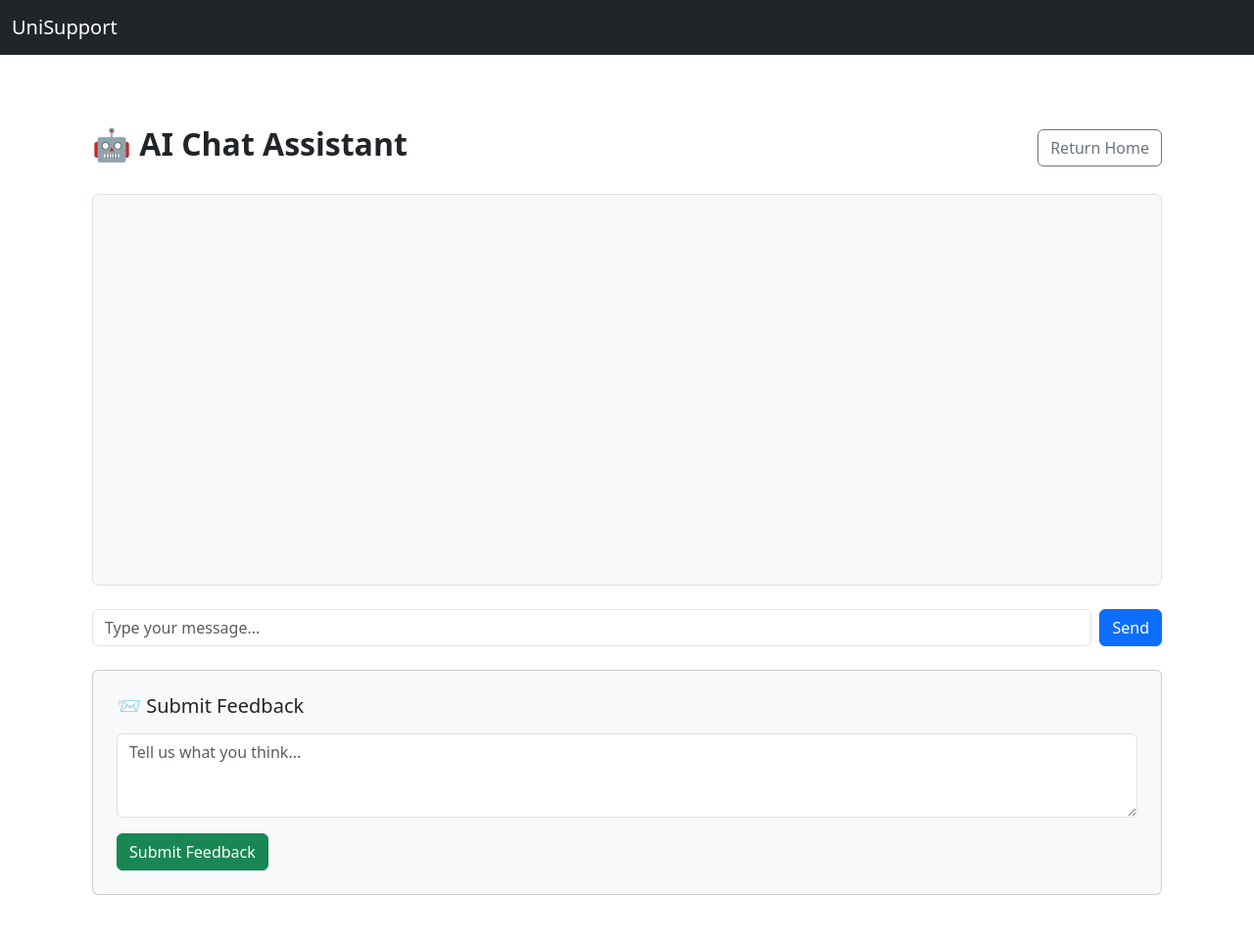
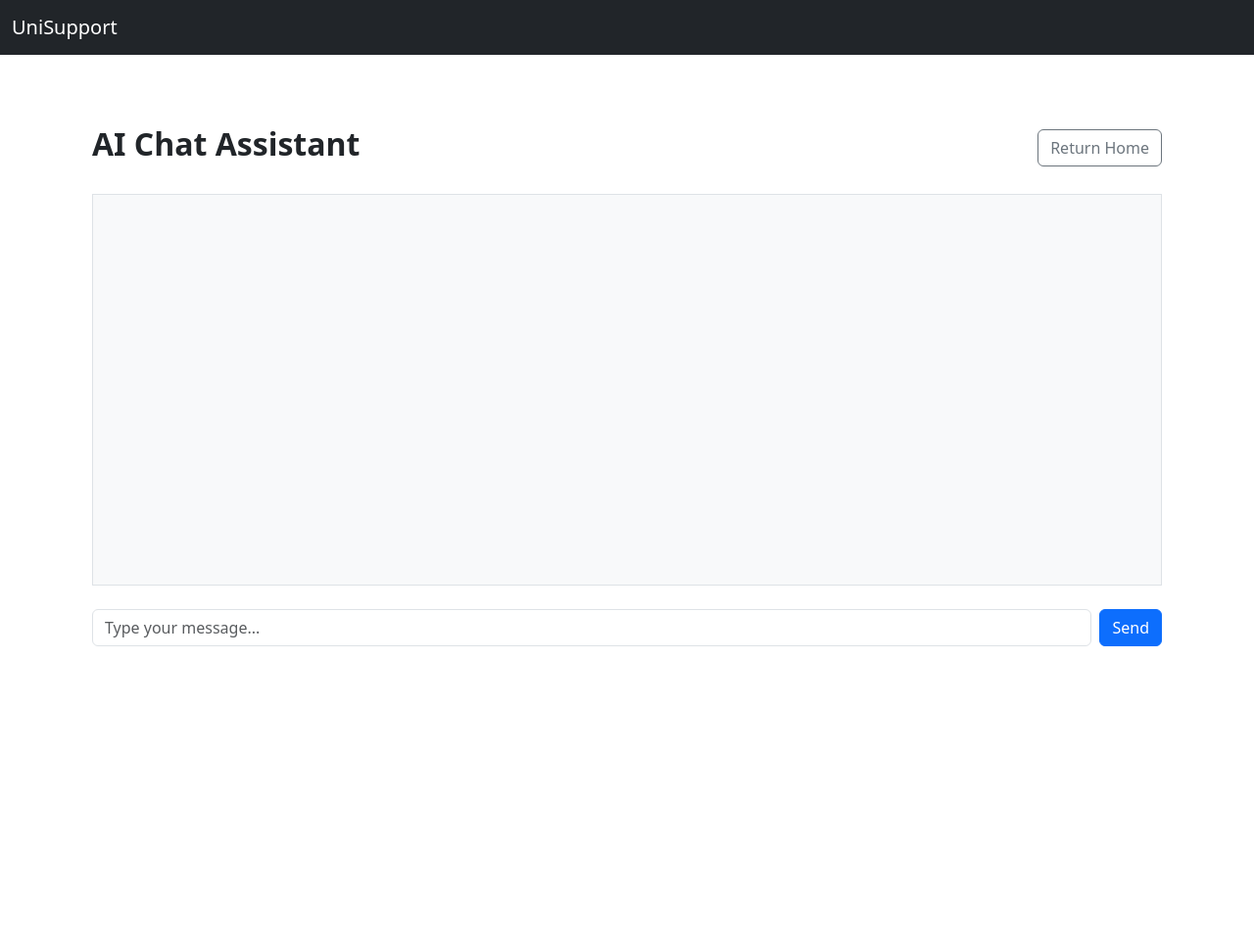
Before and after one commit to JiaxinHou-123/BUS-GROUP-8, a Flask app: template templates/chat.html in a window 1280 px wide. Shown: the whole page at 98% size. After the commit the page ends 660 px from the top, so only its background shows below. Run offline with Flask 3, Linux system fonts and the light colour scheme; the template is opened without the code that fills it, so the values that code supplies are empty.

Commit message:
Update chat.html

```diff
--- a/templates/chat.html
+++ b/templates/chat.html
@@ -7,24 +7,24 @@
 
     <!-- Page Header -->
     <div class="d-flex justify-content-between align-items-center mb-4">
-        <h2 class="fw-bold">🤖 AI Chat Assistant</h2>
+        <h2 class="fw-bold"> AI Chat Assistant</h2>
         <a href="/" class="btn btn-outline-secondary">Return Home</a>
     </div>
 
     <!-- Chat Box Display Area -->
-    <div id="chat-box" class="bg-light border rounded p-4 mb-4" style="height: 400px; overflow-y: auto;">
+    <div id="chat-box" class="bg-light border rounded-0 p-4 mb-4" style="height: 400px; overflow-y: auto;">
         {% for message in chat_history %}
             {% if message.role == 'User' %}
                 <!-- User Message: right-aligned bubble -->
                 <div class="d-flex justify-content-end mb-2">
-                    <div class="bg-primary text-white rounded-pill px-3 py-2" style="max-width: 70%;">
+                    <div class="bg-primary text-white rounded-0 px-3 py-2" style="max-width: 70%;">
                         <strong>You:</strong> {{ message.content }}
                     </div>
                 </div>
             {% else %}
                 <!-- AI Message: left-aligned bubble -->
                 <div class="d-flex justify-content-start mb-2">
-                    <div class="bg-secondary text-white rounded-pill px-3 py-2" style="max-width: 70%;">
+                    <div class="bg-secondary text-white rounded-0 px-3 py-2" style="max-width: 70%;">
                         <strong>AI:</strong> {{ message.content }}
                     </div>
                 </div>
@@ -39,6 +39,7 @@
     </form>
 
     <!-- Feedback Form -->
+    {% if current_user.role in ['Staff', 'Student'] %}
     <div class="card p-4 bg-light">
         <h5 class="card-title mb-3">📨 Submit Feedback</h5>
         <form method="POST" action="/feedback">
@@ -48,5 +49,6 @@
             <button type="submit" class="btn btn-success">Submit Feedback</button>
         </form>
     </div>
+    {% endif %}
 </div>
 {% endblock %}
```
